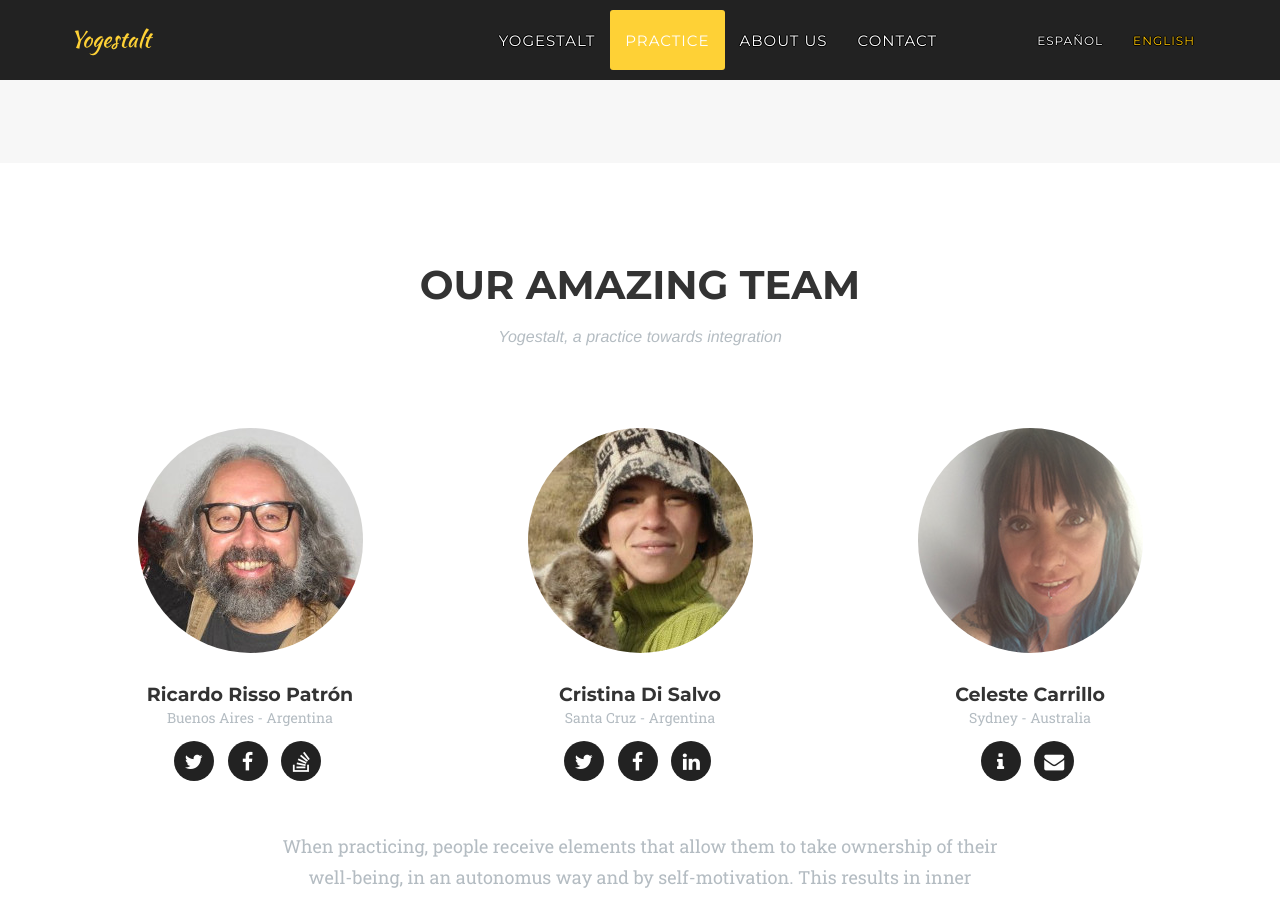
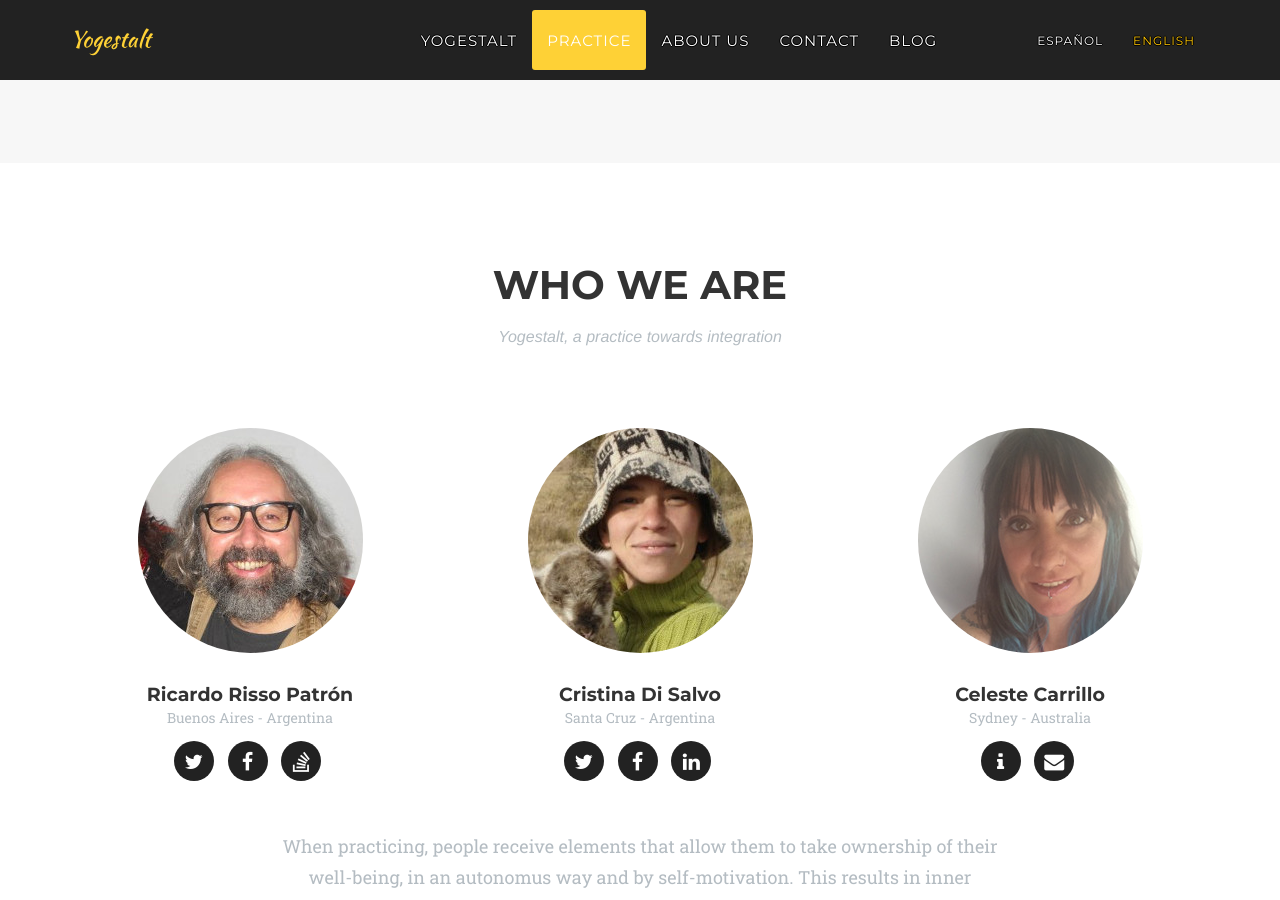
Before and after one commit to cele-carrillo/yogestalt, a Jekyll site: the page built from en/index.html, in a window 1280 px wide and 900 px high, scrolled down 4045 px. Built offline with Jekyll 4.4.1, drawn with Linux system fonts in a browser that asks for light colours; some web fonts are replaced; some of the changed lines change nothing that is shown.

Commit message:
Agregado link al blog y otros arreglos

```diff
--- a/_config.yml
+++ b/_config.yml
@@ -11,14 +11,17 @@ languages:
 # Site settings
 title: Yogestalt
 email: info@yogestalt.com
-description: "Write an awesome description for your new site here. You can edit this line in _config.yml. It will appear in your document head meta (for Google search results) and in your feed.xml site description."
 
+misc:
+  blog_url: http://blog.yogestalt.com
+  blog_caption: Blog
 
 # translations
 t:
   en:
     misc:
       close: Close
+      description: "In Yogestalt the integration of traditional practices such as ásanas, pránáyámas, mantras, mudrás, yoganidra, dhyána, and kriyás provide practical resources for daily life."
     intro:
       lead_in: "Clear the mind, tone the body, open to inspiration"
       title: "A practice towards integration"
@@ -30,7 +33,7 @@ t:
       contact_link: "Join<br>a class<br>today!"
     team:
       menu: About Us
-      title: Our amazing team
+      title: Who we are
       subtitle: "Yogestalt, a practice towards integration"
       footer: "En la práctica las personas reciben elementos para hacerse cargo de su bienestar de forma independiente y por propia motivación. Esto da como resultado satisfacción interior, tranquilidad, vitalidad e interacción social."
       footer: "When practicing, people receive elements that allow them to take ownership of their well-being, in an autonomus way and by self-motivation. This results in inner satisfaction, tranquility, vibrancy, and social interaction"
@@ -108,6 +111,7 @@ t:
       submit_fail: "Your message could not be sent, try again later or send us an email to <a href='mailto:ady.yoga@gmail.com'>ady.yoga@gmail.com</a>."
   es:
     misc:
+      description: "En Yogestalt la integración de prácticas tradicionales como ásanas, pránáyámas, mantras, mudrás, yoganidrá, dhyána y kriyás proporcionan recursos prácticos para la vida cotidiana."
       close: Cerrar
     intro:
       lead_in: "Despejar la mente, tonificar el cuerpo, abrir a la inspiración"
@@ -120,7 +124,7 @@ t:
       contact_link: "Sumate<br>a la<br>práctica!"
     team:
       menu: Nosotros
-      title: Nuestro gran equipo
+      title: Nosotros
       subtitle: "Yogestalt, una práctica hacia la integración"
       footer: "En la práctica las personas reciben elementos para hacerse cargo de su bienestar de forma independiente y por propia motivación. Esto da como resultado satisfacción interior, tranquilidad, vitalidad e interacción social."
     practice:
--- a/_includes/head.html
+++ b/_includes/head.html
@@ -3,7 +3,7 @@
     <meta http-equiv="X-UA-Compatible" content="IE=edge">
     <title>{% if page.title %}{{ page.title }}{% else %}{{ site.title }}{% endif %}</title>
     <meta name="viewport" content="width=device-width">
-    <meta name="description" content="{{ site.description }}">
+    <meta name="description" content="{{ site.t[page.lang].misc.description }}">
     <link rel="canonical" href="{{ page.url | replace:'index.html','' | prepend: site.baseurl | prepend: site.url }}">
 
 
--- a/_includes/nav.html
+++ b/_includes/nav.html
@@ -30,6 +30,9 @@
                     <li>
                         <a class="page-scroll" href="#contact">{{ site.t[page.lang].contact.menu }}</a>
                     </li>
+                    <li>
+                        <a href="{{ site.misc.blog_url }}" target="_blank">{{ site.misc.blog_caption }}</a>
+                    </li>
                 </ul>
                 <ul class="nav navbar-nav lang-selector">
                   {% for lang in site.languages %}
```
Also changed, not shown: Gemfile.lock.
